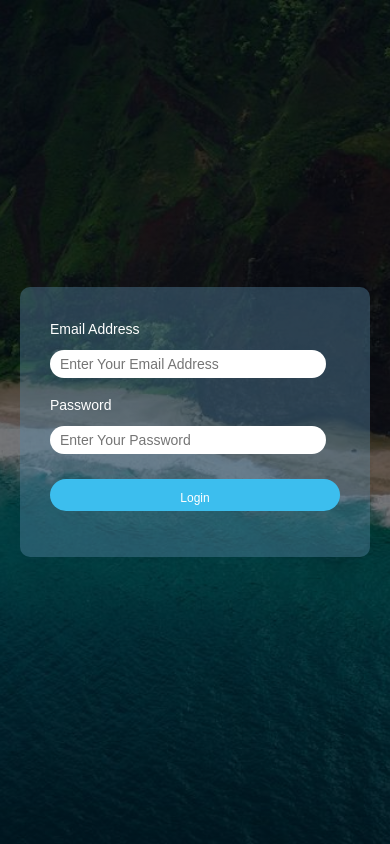
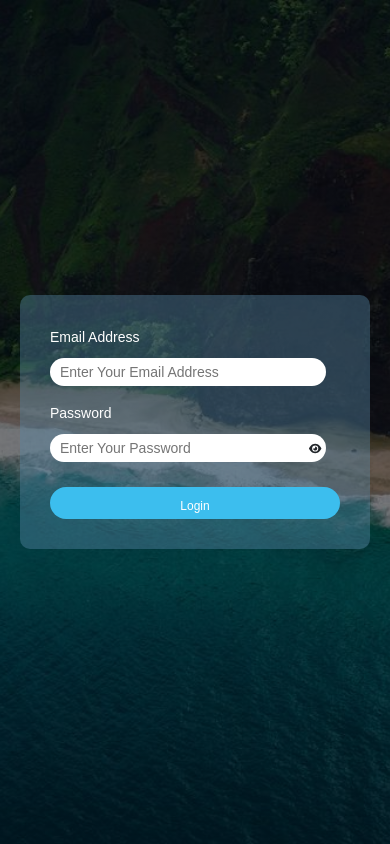
Before and after one commit to narinder07/intern-best-practices, a React (Vite) app: page /login in a window 390 px wide. Built offline with nearby package versions, Linux system fonts and the light colour scheme.

Commit message:
toggle password and navbar  with slice

```diff
--- a/src/components/atoms/inputTextField/InputTextField.jsx
+++ b/src/components/atoms/inputTextField/InputTextField.jsx
@@ -1,7 +1,11 @@
 import "./InputTextField.css";
+import Icon from "../../atoms/icon/Icon";
+import { useDispatch, useSelector } from "react-redux";
+import { togglePassword } from "../../../redux/ToggleSlice";
 
 const InputTextField = (props) => {
-  const { onChangeEvent, error } = props;
+  const { onChangeEvent, error, type, formName, name } = props;
+  const dispatch = useDispatch();
 
   const handleChange = (event) => {
     if (onChangeEvent) {
@@ -9,17 +13,35 @@ const InputTextField = (props) => {
     }
   };
 
+  // toggle password
+  const showPassword = useSelector(
+    (state) => state.toggleReducer[formName]?.[name]
+  );
+  const passwordToggle = () => {
+    dispatch(togglePassword({ formName, passwordFields: name }));
+  };
+
   return (
     <>
       <input
         name={props.name}
-        type={props.type}
+        type={showPassword && type === "password" ? "text" : type}
         placeholder={props.placeholder}
         className={`${error ? "inputError" : ""}`}
         id={props.name + props.name.split("").reverse().join("")}
         value={props.value}
         onChange={handleChange}
       />
+
+      {type === "password" && (
+        <div className="icon-style">
+          <Icon
+            iconName={showPassword ? "close" : "eye"}
+            onClick={passwordToggle}
+          />
+        </div>
+      )}
+
       {props.error ? (
         <span className="text-danger ">{props.error ? props.error : ""}</span>
       ) : (
--- a/src/components/molecules/textInputLabelField/TextInputLabelField.jsx
+++ b/src/components/molecules/textInputLabelField/TextInputLabelField.jsx
@@ -1,10 +1,10 @@
 import "./TextInputLabelField.css";
 import Label from "../../atoms/label/Label";
 import InputTextField from "../../atoms/inputTextField/InputTextField";
+// import { useState } from "react";
 
 const TextInputLabelField = (props) => {
-  const { onChangeEvent } = props;
-
+  const { onChangeEvent, formName } = props;
   const handleChange = (event) => {
     if (onChangeEvent) {
       onChangeEvent(event);
@@ -15,6 +15,7 @@ const TextInputLabelField = (props) => {
     <div className="form-field">
       <Label {...props}></Label>
       <InputTextField
+        formName={formName}
         name={props.name}
         type={props.type}
         placeholder={props.placeholder}
--- a/src/components/organisms/LogInForm/LogInForm.jsx
+++ b/src/components/organisms/LogInForm/LogInForm.jsx
@@ -40,6 +40,7 @@ const LogInForm = ({ defaultValues, onSubmitLogIn, onChangeEvent, errors }) => {
             placeholder="Enter Your Password"
             type="password"
             name="password"
+            formName="logIn"
             onChangeEvent={handleChange}
             error={getErrorMessage("password")}
             value={
@@ -55,7 +56,6 @@ const LogInForm = ({ defaultValues, onSubmitLogIn, onChangeEvent, errors }) => {
             </span>
           )}
           <Button label="Login" type="submit" className="login-btn"></Button>
-          <p className="mt-3"></p>
         </form>
       </div>
     </div>
--- a/src/components/organisms/MainNavbar/MainNavbar.css
+++ b/src/components/organisms/MainNavbar/MainNavbar.css
@@ -139,5 +139,9 @@ media query for mobile screen */
     color: #3cbeee;
     font-size: 24px;
     cursor: pointer;
+    transition: 0.4s ease;
+  }
+  .hamburger li a svg:hover {
+    color: #021016;
   }
 }
--- a/src/components/organisms/SignUpForm/SignUpForm.css
+++ b/src/components/organisms/SignUpForm/SignUpForm.css
@@ -40,7 +40,14 @@
   outline: none;
   width: 100%;
 }
-
+.form-field {
+  position: relative;
+}
+.icon-style li a svg {
+  position: absolute;
+  right: 8px;
+  top: 45px;
+}
 @media screen and (max-width: 768px) {
   .signUp-wrapper input {
     width: 95%;
@@ -59,4 +66,10 @@
     height: 28px;
     font-size: 14px;
   }
+  .icon-style li a svg {
+    position: absolute;
+    right: 19px;
+    font-size: 11px;
+    top: 42px;
+  }
 }
--- a/src/components/organisms/SignUpForm/SignUpForm.jsx
+++ b/src/components/organisms/SignUpForm/SignUpForm.jsx
@@ -75,6 +75,7 @@ const SignUpForm = ({
               placeholder="Enter your password"
               name="password"
               type="password"
+              formName="signUp"
               value={
                 defaultValues !== undefined && defaultValues.password
                   ? defaultValues.password
@@ -87,6 +88,7 @@ const SignUpForm = ({
             <TextInputLabelField
               label="Confirm Password"
               placeholder="Enter your confirm password"
+              formName="signUp"
               name="confirmPassword"
               type="password"
               value={
--- a/src/redux/Store.jsx
+++ b/src/redux/Store.jsx
@@ -9,6 +9,7 @@ import commonTemplateReducer from "../templates/common/CommonTemplateSlice";
 // import logInFormSlice from "../components/organisms/LogInForm/LogInForm.slice";
 import authSlice from "../redux/commonSlices/AuthSlice";
 import formSlice from "../redux/formSlice";
+import toggleReducer from "../redux/ToggleSlice";
 
 const store = configureStore({
   reducer: {
@@ -22,6 +23,7 @@ const store = configureStore({
     // logInFormSlice: logInFormSlice,
     authSlice: authSlice,
     formSlice: formSlice,
+    toggleReducer: toggleReducer,
   },
 });
 
--- /dev/null
+++ b/src/redux/ToggleSlice.jsx
@@ -0,0 +1,24 @@
+import { createSlice } from "@reduxjs/toolkit";
+
+const initialState = {
+  signUp: { password: false, confirmPassword: false },
+  logIn: { password: false },
+  showNavbar: false,
+};
+
+const toggleSlice = createSlice({
+  name: "toggleSlice",
+  initialState,
+  reducers: {
+    togglePassword: (state, action) => {
+      const { formName, passwordFields } = action.payload;
+      state[formName][passwordFields] = !state[formName][passwordFields];
+    },
+    toggleNavbar: (state) => {
+      state.showNavbar = !state.showNavbar;
+    },
+  },
+});
+
+export const { togglePassword, toggleNavbar } = toggleSlice.actions;
+export default toggleSlice.reducer;
```
Also changed, not shown: src/components/organisms/MainNavbar/MainNavbar.jsx (+6 -5 lines).
